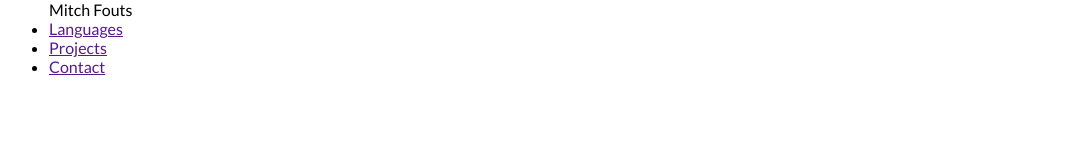
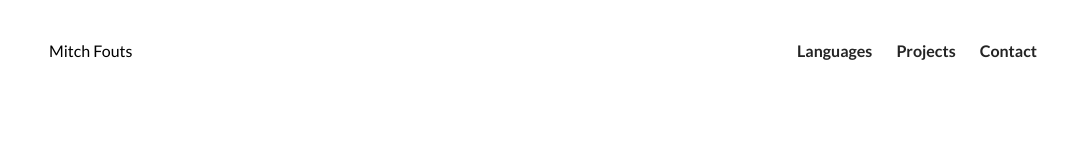
Before and after one commit to mifouts/Old-E-Portfolio, a plain HTML site: page index.html in a window 1280 px wide. Shown: the whole page, without its empty margins (91-1159 px from the left). Drawn offline with Linux system fonts and the light colour scheme.

Commit message:
Setting up Nav Bar

```diff
--- a/styles.css
+++ b/styles.css
@@ -17,6 +17,10 @@ p{
     font-size: 16px;
 }
 
+li{
+    list-style: none;
+}
+
 /* NAV BAR */
 
 nav{
@@ -24,4 +28,19 @@ nav{
     width: 100%;
     max-width: 1000px;
     margin: 0 auto;
+    display: flex;
+    justify-content: space-between;
+    align-items: center;
 }
+
+.nav__link--list{
+    display: flex;
+}
+
+.nav__link--anchor{
+    margin: 0 12px;
+    text-decoration: none;
+    font-size: 16px;
+    color: #242424;
+    font-weight: 600;
+}
```
